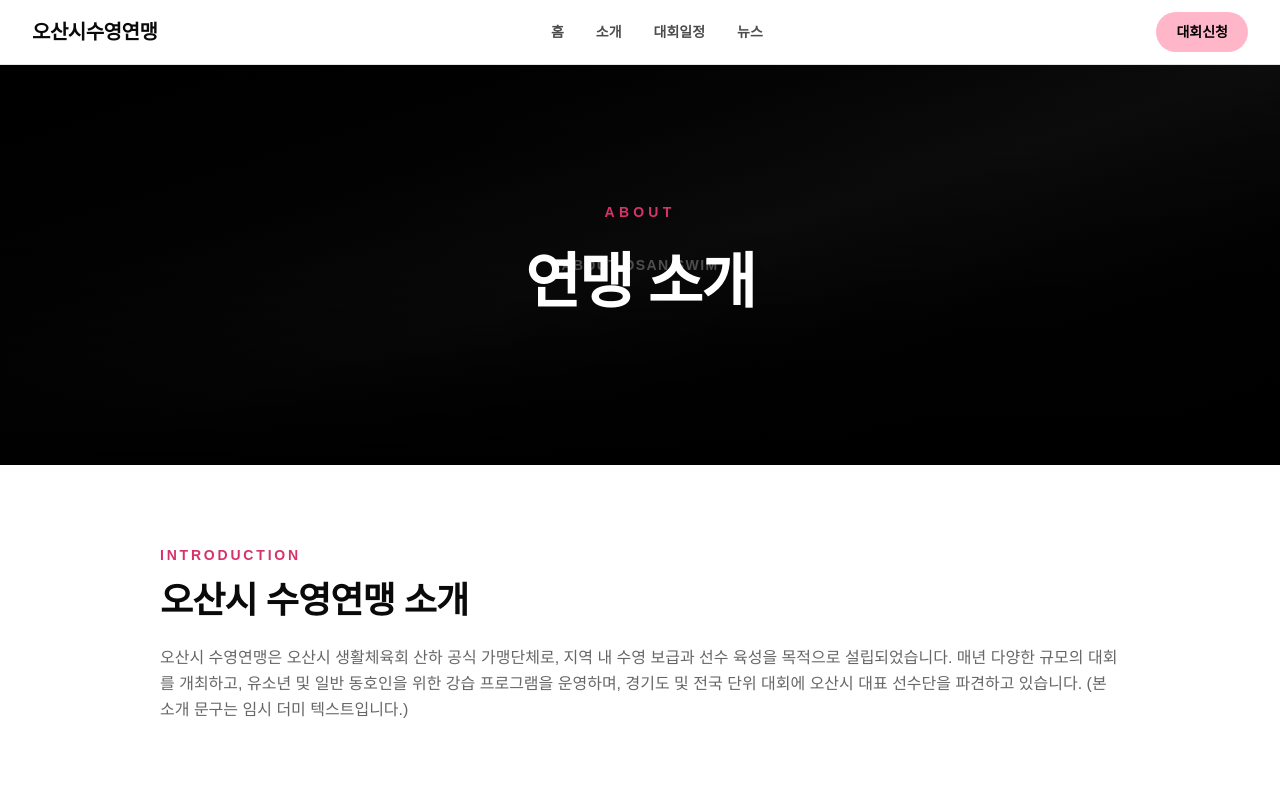
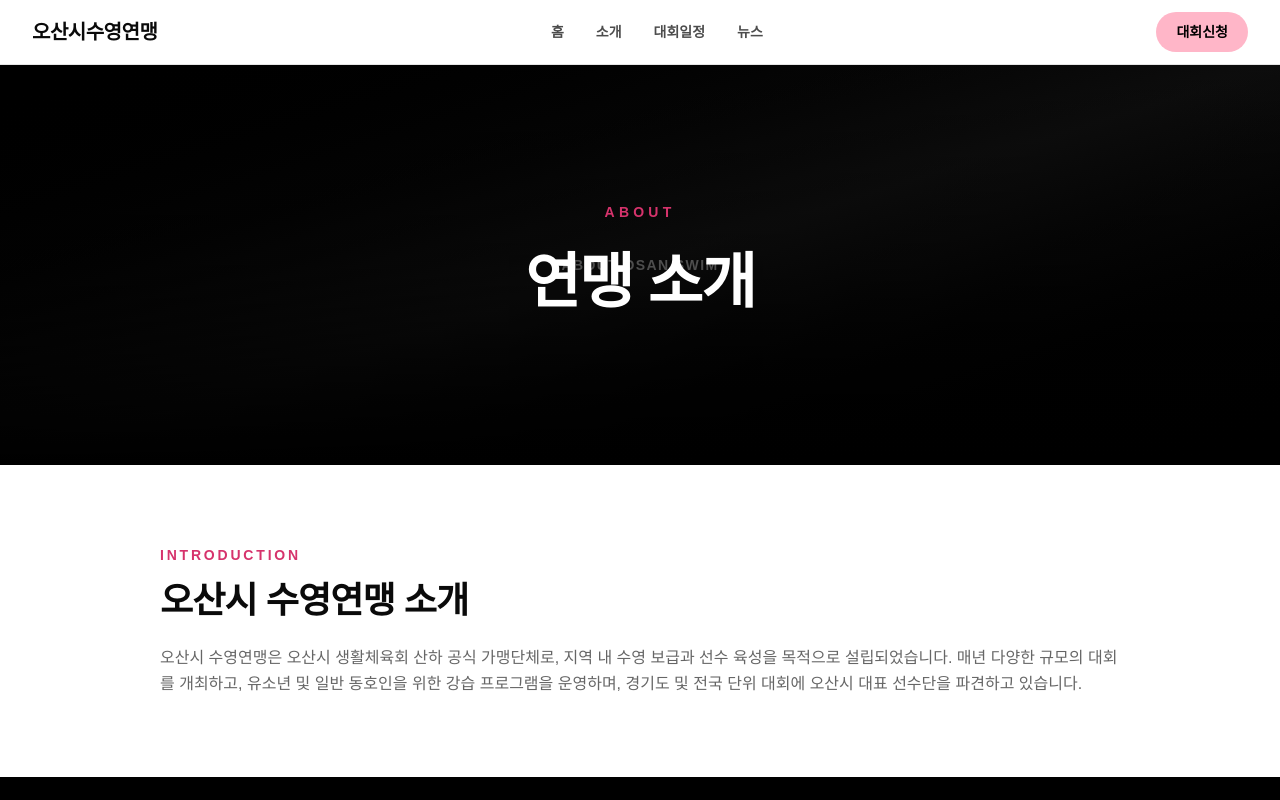
Before and after one commit to capsule8827/osswimfe, a Next.js app: page /about in a window 1280 px wide. Shown: the top 800 px of the page. Built offline with nearby package versions, Linux system fonts and the light colour scheme; a web font is replaced by a local one.

Commit message:
소개 페이지 더미 안내 문구 삭제

```diff
--- a/app/about/page.js
+++ b/app/about/page.js
@@ -51,7 +51,7 @@ export default function AboutPage() {
           오산시 수영연맹은 오산시 생활체육회 산하 공식 가맹단체로, 지역 내 수영 보급과 선수
           육성을 목적으로 설립되었습니다. 매년 다양한 규모의 대회를 개최하고, 유소년 및
           일반 동호인을 위한 강습 프로그램을 운영하며, 경기도 및 전국 단위 대회에 오산시
-          대표 선수단을 파견하고 있습니다. (본 소개 문구는 임시 더미 텍스트입니다.)
+          대표 선수단을 파견하고 있습니다.
         </p>
       </section>
 
```
